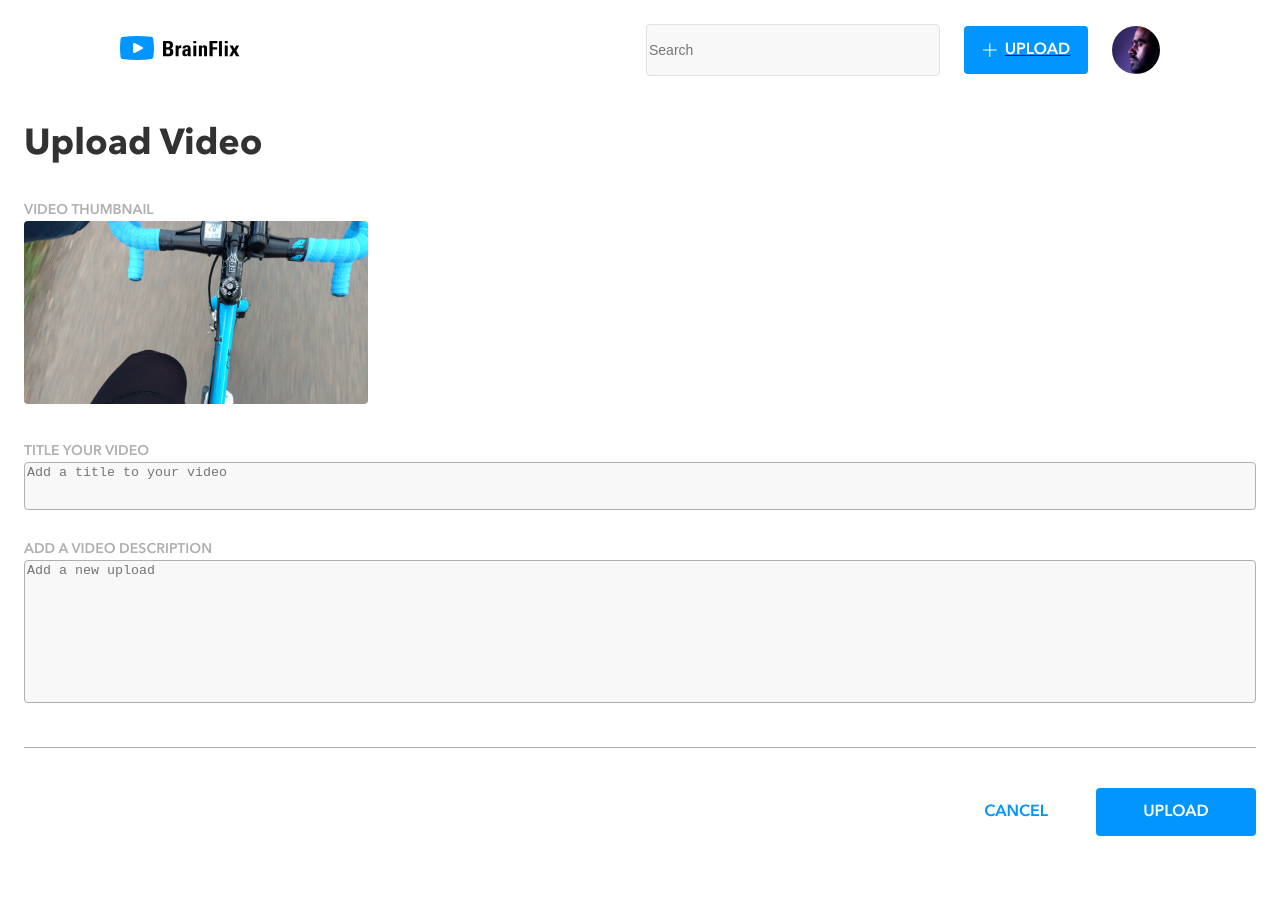
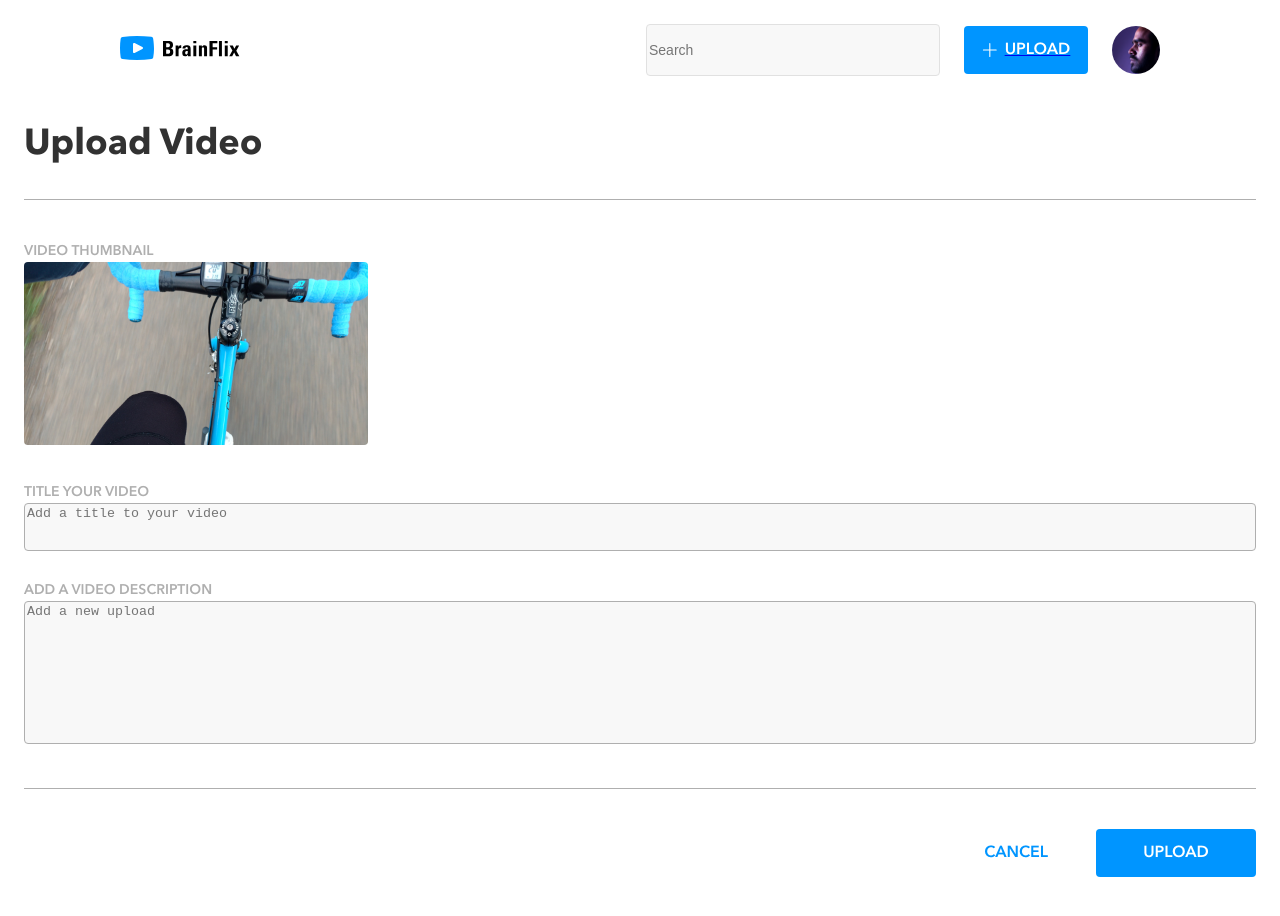
Before and after one commit to m3l1k4/Melika-Salehi-BrainFlix, a React (Create React App) app in the folder Sprint-2/: page /upload in a window 1280 px wide. Shown: the top 916 px of the page. Before the commit the page ends 884 px from the top, so only its background shows below. Built offline with nearby package versions, Linux system fonts and the light colour scheme.

Commit message:
tablet styling correcitons

```diff
--- a/Sprint-2/src/components/UploadForm/UploadForm.css
+++ b/Sprint-2/src/components/UploadForm/UploadForm.css
@@ -101,7 +101,9 @@
   .upload-video__header {
     font-size: 36px;
     margin-top: 48px;
-    margin-bottom: 32px;
+    margin-bottom: 40px;
+    padding-bottom: 32px;
+    border-bottom: 1px solid #afafaf;
   }
 }
 
--- a/Sprint-2/src/components/UploadForm/UploadForm.scss
+++ b/Sprint-2/src/components/UploadForm/UploadForm.scss
@@ -18,7 +18,10 @@
         @include tablet {
             font-size: 36px;
             margin-top: 48px;
-            margin-bottom: 32px;
+            margin-bottom: 40px;
+            padding-bottom: 32px;
+            border-bottom: 1px solid #afafaf;
+
         }
     }
 
@@ -60,6 +63,7 @@
                 font-size: 14px;
                 line-height: 22px;
                 margin: 0;
+
             }
 
             &__upload-title {
```
Also changed, not shown: 1 other file (tests, documents, lock files or other folders).
